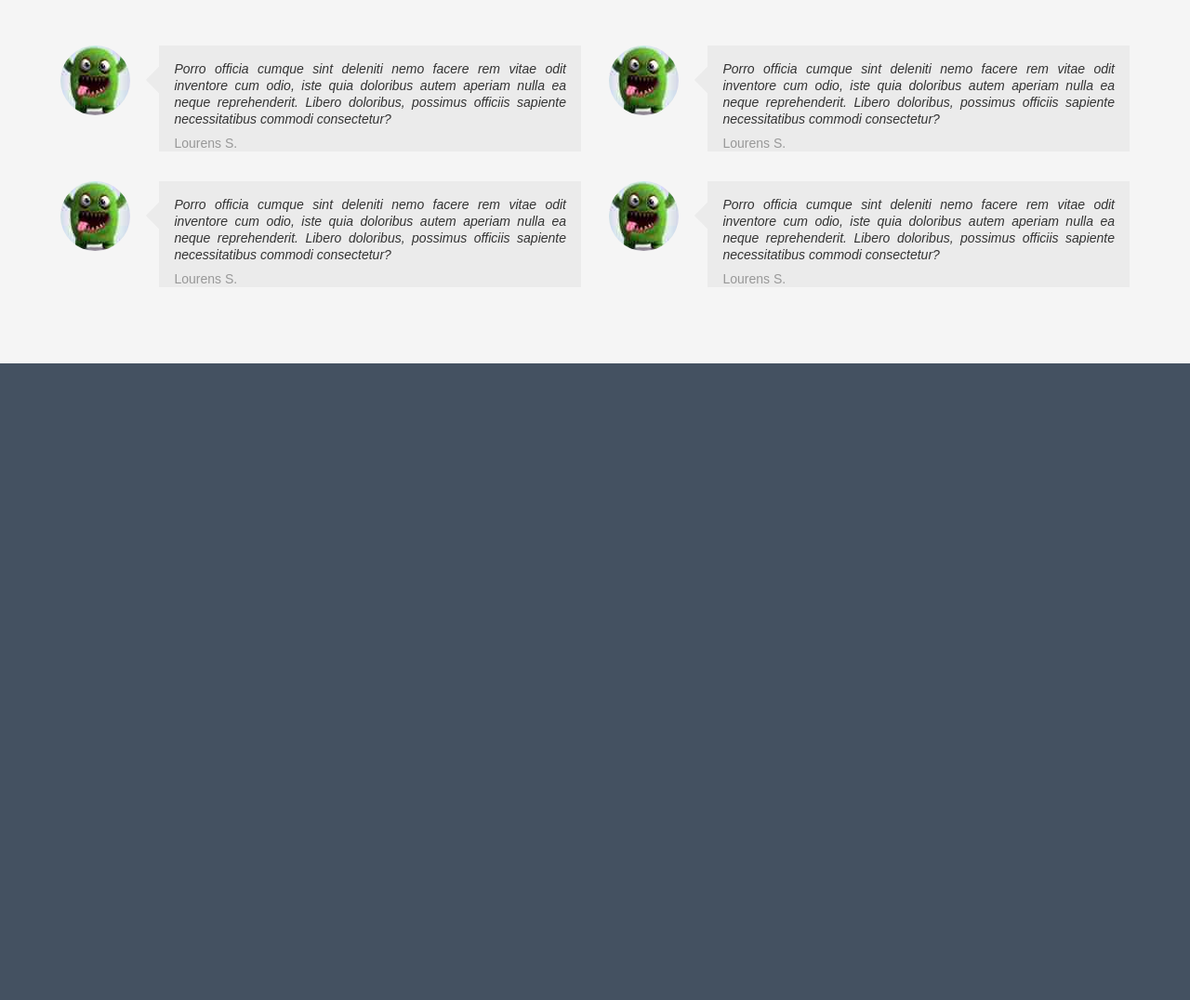
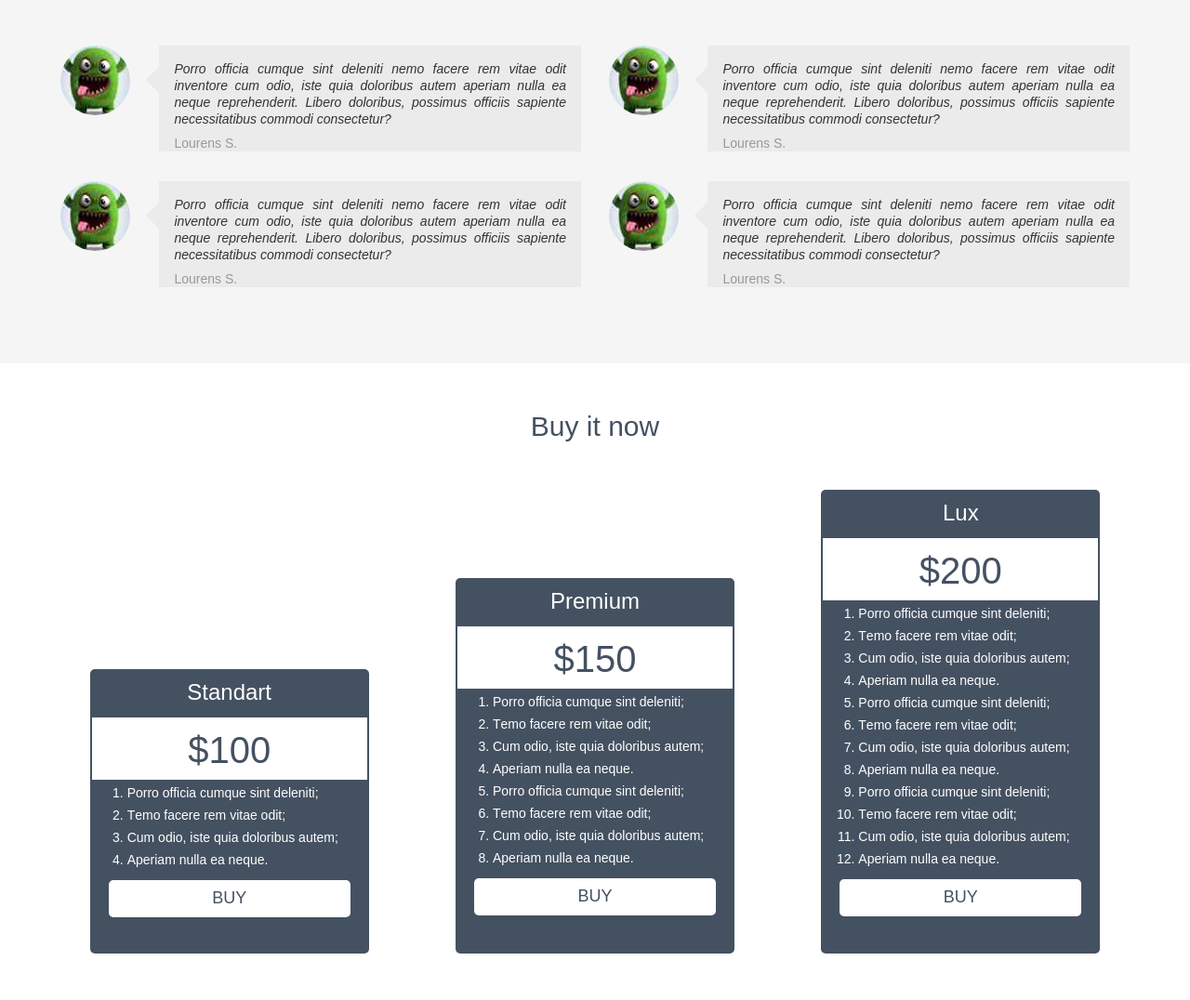
Before and after one commit to Jhon-Mosk/Portfolio, a PHP site: page / in a window 1280 px wide. Shown: the part 3053-4129 px from the top of the page at 93% size. Before the commit the page ends 3444 px from the top, so only its background shows below. Run offline with PHP 8.4, Linux system fonts and the light colour scheme; some libraries are stand-ins or nearby versions.

Commit message:
Added "Buy it now"

```diff
--- a/Simple_Landing_Page/index.html
+++ b/Simple_Landing_Page/index.html
@@ -226,6 +226,56 @@
                 </div>
             </div>
         </section>
+        <div class="row headline _transparent">Buy it now</div>
+        <section class="row buy">
+            <div class="flexWrap">
+                <article class="col-md-3 col-sm-3 standart">
+                    <h2 class="headlineBuy">Standart</h2>
+                    <div class="price">$100</div>
+                    <ol>
+                        <li>Porro officia cumque sint deleniti;</li>
+                        <li>Тemo facere rem vitae odit;</li>
+                        <li>Cum odio, iste quia doloribus autem;</li>
+                        <li>Aperiam nulla ea neque.</li>
+                    </ol>
+                    <button>BUY</button>
+                </article>
+                <article class="col-md-3 col-sm-3 premium">
+                    <h2 class="headlineBuy">Premium</h2>
+                    <div class="price">$150</div>
+                    <ol>
+                        <li>Porro officia cumque sint deleniti;</li>
+                        <li>Тemo facere rem vitae odit;</li>
+                        <li>Cum odio, iste quia doloribus autem;</li>
+                        <li>Aperiam nulla ea neque.</li>
+                        <li>Porro officia cumque sint deleniti;</li>
+                        <li>Тemo facere rem vitae odit;</li>
+                        <li>Cum odio, iste quia doloribus autem;</li>
+                        <li>Aperiam nulla ea neque.</li>
+                    </ol>
+                    <button>BUY</button>
+                </article>
+                <article class="col-md-3 col-sm-3 lux">
+                    <h2 class="headlineBuy">Lux</h2>
+                    <div class="price">$200</div>
+                    <ol>
+                        <li>Porro officia cumque sint deleniti;</li>
+                        <li>Тemo facere rem vitae odit;</li>
+                        <li>Cum odio, iste quia doloribus autem;</li>
+                        <li>Aperiam nulla ea neque.</li>
+                        <li>Porro officia cumque sint deleniti;</li>
+                        <li>Тemo facere rem vitae odit;</li>
+                        <li>Cum odio, iste quia doloribus autem;</li>
+                        <li>Aperiam nulla ea neque.</li>
+                        <li>Porro officia cumque sint deleniti;</li>
+                        <li>Тemo facere rem vitae odit;</li>
+                        <li>Cum odio, iste quia doloribus autem;</li>
+                        <li>Aperiam nulla ea neque.</li>
+                    </ol>
+                    <button>BUY</button>
+                </article>
+            </div>
+        </section>
     </div>
     <script src="https://ajax.googleapis.com/ajax/libs/jquery/1.12.4/jquery.min.js"></script>
     <script src="packages/bootstrap-3.3.7-dist/js/bootstrap.min.js"></script>
--- a/Simple_Landing_Page/styles/style.css
+++ b/Simple_Landing_Page/styles/style.css
@@ -206,14 +206,162 @@ section {
 }
 .review p {
   color: #333333;
-  font-size: 14px;
-  line-height: 18px;
+  font-size: 1.4rem;
+  line-height: 1.8rem;
   font-style: italic;
   text-align: justify;
   margin-bottom: 8px;
 }
 .review .signature {
   color: #989898;
-  font-size: 14px;
-  line-height: 18px;
+  font-size: 1.4rem;
+  line-height: 1.8rem;
 }
+.flexWrap {
+  display: flex;
+  justify-content: space-around;
+  align-items: flex-end;
+}
+@media (min-width: 0) and (max-width: 991px) {
+  .flexWrap {
+    display: block;
+  }
+}
+.flexWrap article {
+  background-color: #445161;
+  border-radius: 5px;
+}
+.flexWrap article .headlineBuy {
+  color: #ffffff;
+  font-size: 2.4rem;
+  line-height: 3rem;
+  margin-top: 10px;
+  margin-bottom: 10px;
+  text-align: center;
+}
+.flexWrap article ol {
+  color: #ffffff;
+  font-size: 1.4rem;
+  line-height: 2.4rem;
+}
+@media (min-width: 0) and (max-width: 767px) {
+  .flexWrap article ol li {
+    margin: 15px auto;
+    width: 50%;
+  }
+}
+@media (min-width: 768px) and (max-width: 991px) {
+  .flexWrap article ol {
+    margin: 15px auto;
+    width: 50%;
+  }
+}
+.flexWrap article button {
+  width: 260px;
+  height: 40px;
+  background-color: #ffffff;
+  margin-left: 20px;
+  color: #445161;
+  font-family: Arial, Helvetica, sans-serif;
+  font-size: 1.8rem;
+  text-transform: uppercase;
+  border-radius: 5px;
+  border-style: none;
+}
+@media (min-width: 992px) and (max-width: 1199px) {
+  .flexWrap article button {
+    display: block;
+    margin: 0 auto;
+    width: 50%;
+    margin-bottom: 15px;
+  }
+}
+@media (min-width: 0) and (max-width: 991px) {
+  .flexWrap article button {
+    display: block;
+    margin: 0 auto;
+    width: 50%;
+    margin-bottom: 15px;
+  }
+}
+.flexWrap .price {
+  height: 71px;
+  border: 2px solid #445162;
+  background: #ffffff;
+  color: #445162;
+  font-size: 4rem;
+  line-height: 7.1rem;
+  text-align: center;
+}
+.flexWrap .standart {
+  width: 300px;
+  height: 306px;
+  padding: 0;
+}
+.flexWrap .standart:after {
+  content: '';
+  clear: both;
+  display: block;
+}
+@media (min-width: 992px) and (max-width: 1199px) {
+  .flexWrap .standart {
+    width: calc(30.33333333%);
+    height: inherit;
+  }
+}
+@media (min-width: 0) and (max-width: 991px) {
+  .flexWrap .standart {
+    width: 100%;
+    margin-bottom: 50px;
+    height: inherit;
+    padding-bottom: 15px;
+  }
+}
+.flexWrap .premium {
+  width: 300px;
+  height: 404px;
+  padding: 0;
+}
+.flexWrap .premium:after {
+  content: '';
+  clear: both;
+  display: block;
+}
+@media (min-width: 992px) and (max-width: 1199px) {
+  .flexWrap .premium {
+    width: calc(30.33333333%);
+    height: inherit;
+  }
+}
+@media (min-width: 0) and (max-width: 991px) {
+  .flexWrap .premium {
+    width: 100%;
+    margin-bottom: 50px;
+    height: inherit;
+    padding-bottom: 15px;
+  }
+}
+.flexWrap .lux {
+  width: 300px;
+  height: 499px;
+  padding: 0;
+}
+.flexWrap .lux:after {
+  content: '';
+  clear: both;
+  display: block;
+}
+@media (min-width: 992px) and (max-width: 1199px) {
+  .flexWrap .lux {
+    width: calc(30.33333333%);
+    height: inherit;
+  }
+}
+@media (min-width: 0) and (max-width: 991px) {
+  .flexWrap .lux {
+    width: 100%;
+    margin-bottom: 50px;
+    height: inherit;
+    padding-bottom: 15px;
+  }
+}
--- a/Simple_Landing_Page/styles/style.less
+++ b/Simple_Landing_Page/styles/style.less
@@ -254,8 +254,8 @@ section {
 
     p {
         color: #333333;
-        font-size: 14px;
-        line-height: 18px;
+        font-size: 1.4rem;
+        line-height: 1.8rem;
         font-style: italic;
 
 
@@ -265,7 +265,159 @@ section {
 
     .signature {
         color: #989898;
-        font-size: 14px;
-        line-height: 18px;
+        font-size: 1.4rem;
+        line-height: 1.8rem;
     }
 }
+
+
+.flexWrap {
+    display: flex;
+    justify-content: space-around;
+    align-items: flex-end;
+
+    .adaptive(0, 991px, {
+        display: block;
+    });
+
+    article {
+        background-color: #445161;
+        border-radius: 5px;
+    }
+
+    article .headlineBuy {
+        color: #ffffff;
+        font-size: 2.4rem;
+        line-height: 3rem;
+        margin-top: 10px;
+        margin-bottom: 10px;
+        text-align: center;
+    }
+
+    article ol {
+        color: #ffffff;
+        font-size: 1.4rem;
+        line-height: 2.4rem;
+
+        li {
+            .adaptive(0, 767px, {
+                margin: 15px auto;
+                width: 50%;
+            });
+        }
+
+        .adaptive(768px, 991px, {
+            margin: 15px auto;
+            width: 50%;
+        });
+    }
+
+    article button {
+        width: 260px;
+        height: 40px;
+        background-color: #ffffff;
+        margin-left: 20px;
+        color: #445161;
+        font-family: Arial, Helvetica, sans-serif;
+        font-size: 1.8rem;
+        text-transform: uppercase;
+        border-radius: 5px;
+        border-style: none;
+
+        .adaptive(992px, 1199px, {
+            display: block;
+            margin: 0 auto;
+            width: 50%;
+            margin-bottom: 15px;
+        });
+
+        .adaptive(0, 991px, {
+            display: block;
+            margin: 0 auto;
+            width: 50%;
+            margin-bottom: 15px;
+        });
+    }
+
+    .price {
+        height: 71px;
+        border: 2px solid #445162;
+        background: #ffffff;
+        color: #445162;
+        font-size: 4rem;
+        line-height: 7.1rem;
+        text-align: center;
+    }
+
+    .standart {
+        width: 300px;
+        height: 306px;
+        padding: 0;
+
+        &:after {
+            content: '';
+            clear: both;
+            display: block;
+        }
+
+        .adaptive(992px, 1199px, {
+            width: calc((100%/3)-3px);
+            height: inherit;
+        });
+
+        .adaptive(0, 991px, {
+            width: 100%;
+            margin-bottom: 50px;
+            height: inherit;
+            padding-bottom: 15px;
+        });
+    }
+
+    .premium {
+        width: 300px;
+        height: 404px;
+        padding: 0;
+
+        &:after {
+            content: '';
+            clear: both;
+            display: block;
+        }
+
+        .adaptive(992px, 1199px, {
+            width: calc((100%/3)-3px);
+            height: inherit;
+        });
+
+        .adaptive(0, 991px, {
+            width: 100%;
+            margin-bottom: 50px;
+            height: inherit;
+            padding-bottom: 15px;
+        });
+    }
+
+    .lux {
+        width: 300px;
+        height: 499px;
+        padding: 0;
+
+        &:after {
+            content: '';
+            clear: both;
+            display: block;
+        }
+
+        .adaptive(992px, 1199px, {
+            width: calc((100%/3)-3px);
+            height: inherit;
+        });
+
+        .adaptive(0, 991px, {
+            width: 100%;
+            margin-bottom: 50px;
+            height: inherit;
+            padding-bottom: 15px;
+        });
+    }
+}
```
